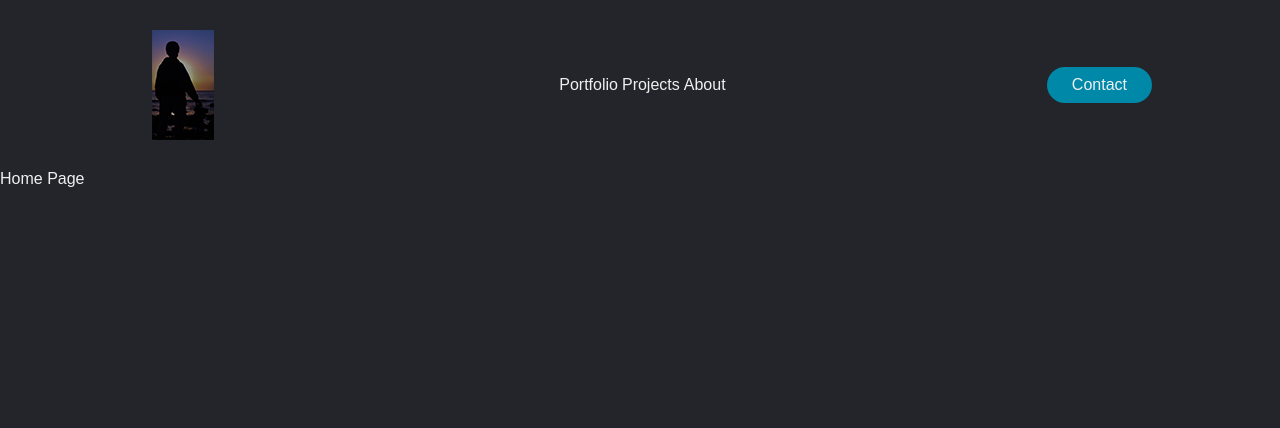
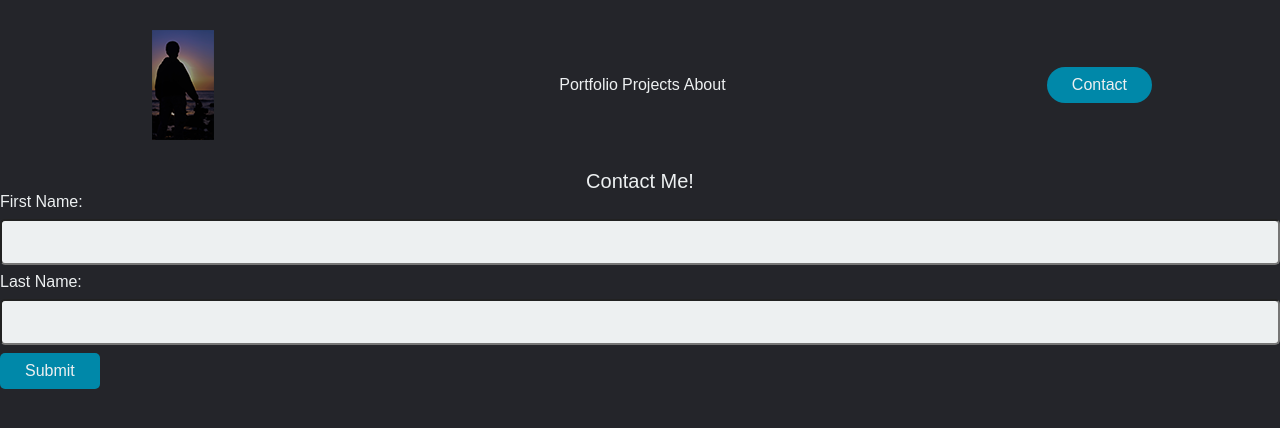
Before and after one commit to TotallyGroovy1/MyWebsite, a plain HTML site: page Contact.html in a window 1280 px wide. Drawn offline with Linux system fonts and the light colour scheme; a web font is replaced by a local one.

Commit message:
Updated Contact.html and styles.css

```diff
--- a/Contact.html
+++ b/Contact.html
@@ -21,7 +21,14 @@
             </nav>
             <a class="cta" href="Contact.html"><button>Contact</button></a>
         </header>
-        <p>Home Page</p>
+        <h1>Contact Me!</h1>
+        <form>
+            <label for="fname">First Name:</label><br>
+            <input type="text" class="name" id="fname" name="fname"><br>
+            <label for="lname">Last Name:</label><br>
+            <input type="text" class="name" id="lname" name="lname"><br>
+            <input type="submit" class="submit" value="Submit">
+        </form>
     </body>
 
 </html>
--- a/styles.css
+++ b/styles.css
@@ -56,10 +56,41 @@ button:hover {
     background-color: rgba(0,136,169,0.8);
 }
 
-p {
+h1 {
+    font-family: "Montserrat", sans-serif;
+    font-weight: 500;
+    font-size: 20px;
+    color: #edf0f1;
+    text-decoration: none;
+    text-align: center;
+}
+
+label, input {
     font-family: "Montserrat", sans-serif;
     font-weight: 500;
     font-size: 16px;
     color: #edf0f1;
     text-decoration: none;
 }
+
+.name {
+    background-color: #edf0f1;
+    border-radius: 5px;
+}
+input[type=text] {
+    width: 100%;
+    padding: 12px 20px;
+    margin: 8px 0;
+    box-sizing: border-box;
+}
+.submit{
+    padding: 9px 25px;
+    background-color: rgba(0,136,169,1);
+    border: none;
+    border-radius: 5px;
+    cursor: pointer;
+    transition: all 0.3s ease 0s;
+}
+.submit:hover {
+    background-color: rgba(0,136,169,0.8);
+}
```
